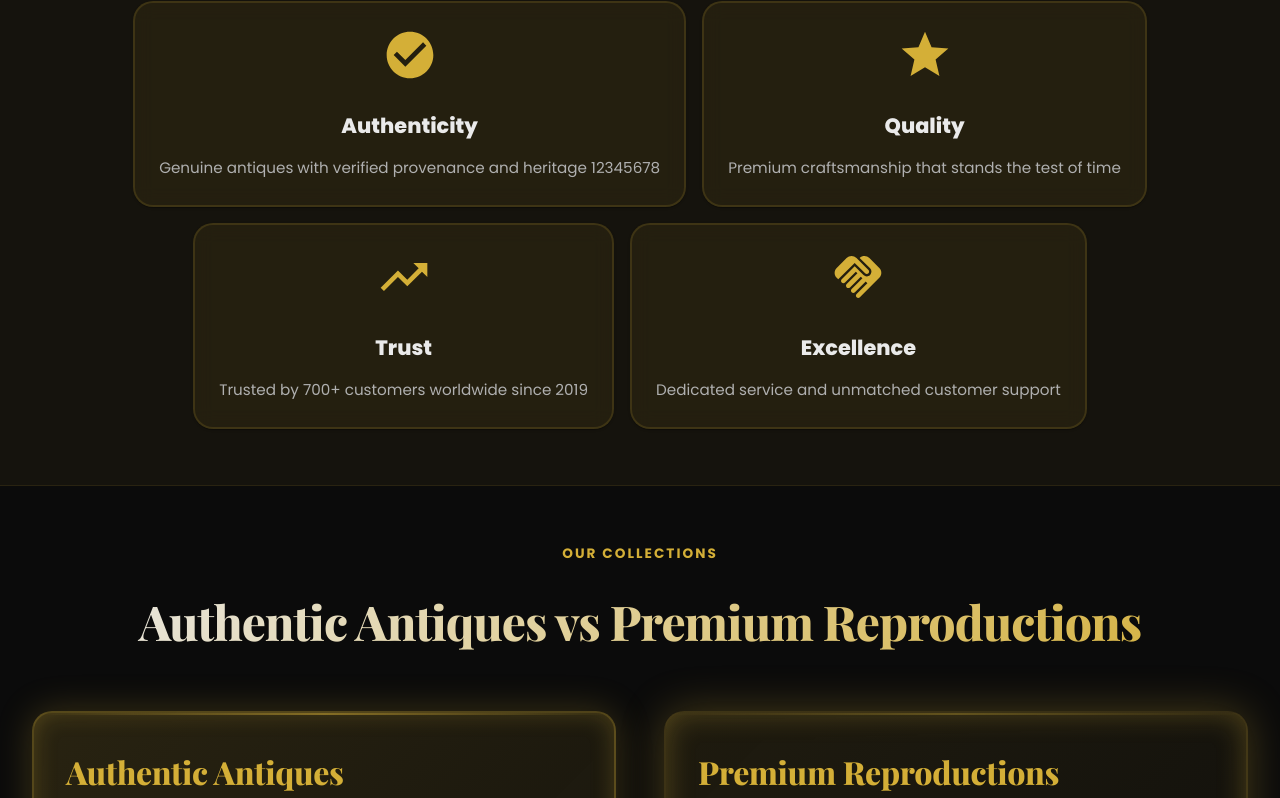
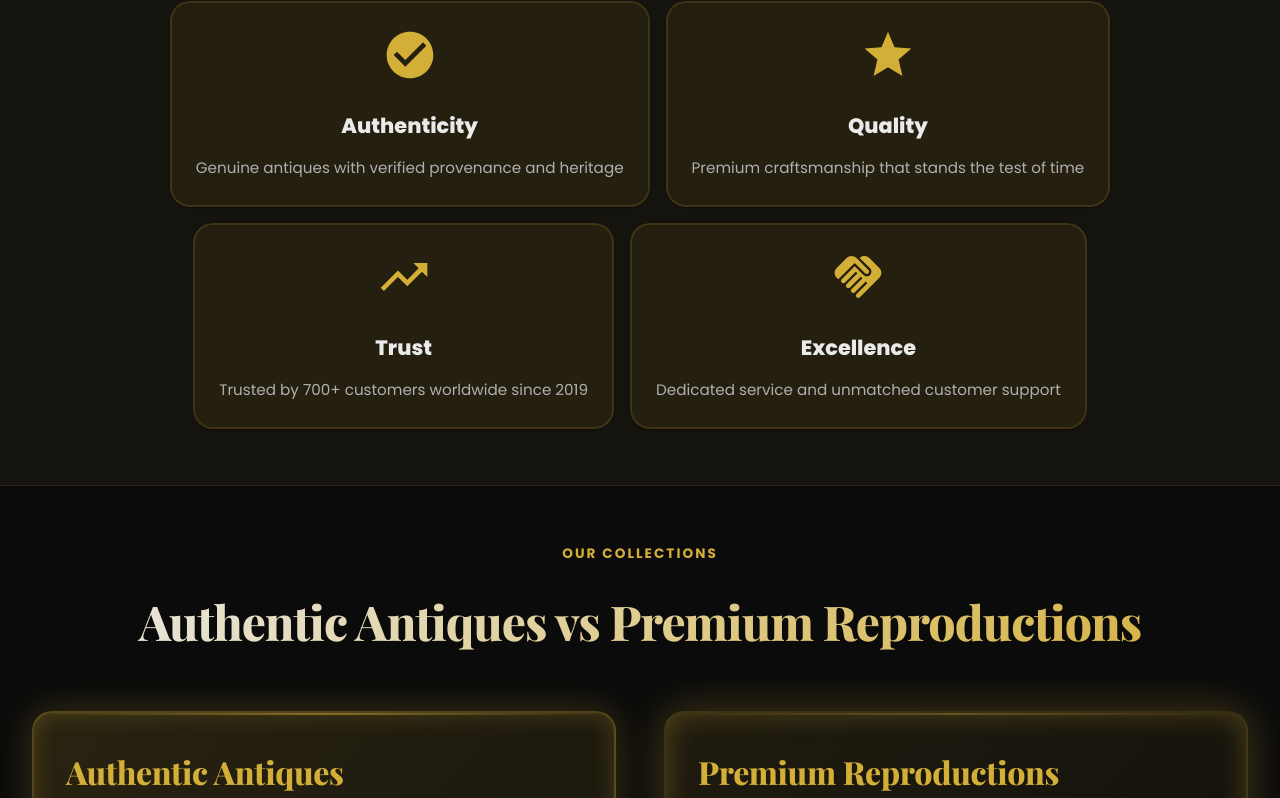
Before and after one commit to Siri200211/CS-Antiques-Shop-, a React (Vite) app in the folder cs-antiques-website/: page /about in a window 1280 px wide. Shown: the part 1398-2196 px from the top of the page. Built offline with nearby package versions, Linux system fonts and the light colour scheme.

Commit message:
Remove extraneous text from authenticity description in About component

```diff
--- a/cs-antiques-website/src/pages/About.jsx
+++ b/cs-antiques-website/src/pages/About.jsx
@@ -11,7 +11,7 @@ function About() {
     {
       icon: CheckCircle,
       title: "Authenticity",
-      description: "Genuine antiques with verified provenance and heritage 12345678",
+      description: "Genuine antiques with verified provenance and heritage",
     },
     {
       icon: Star,
```
